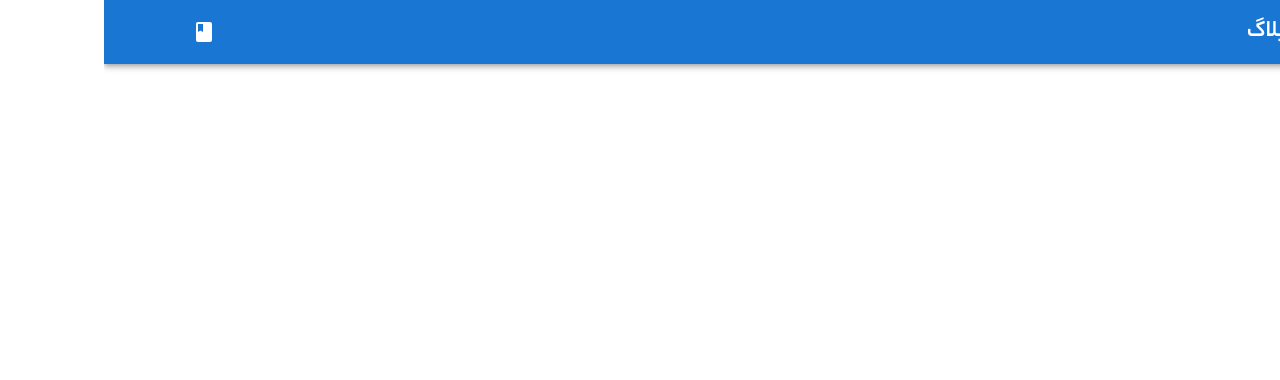
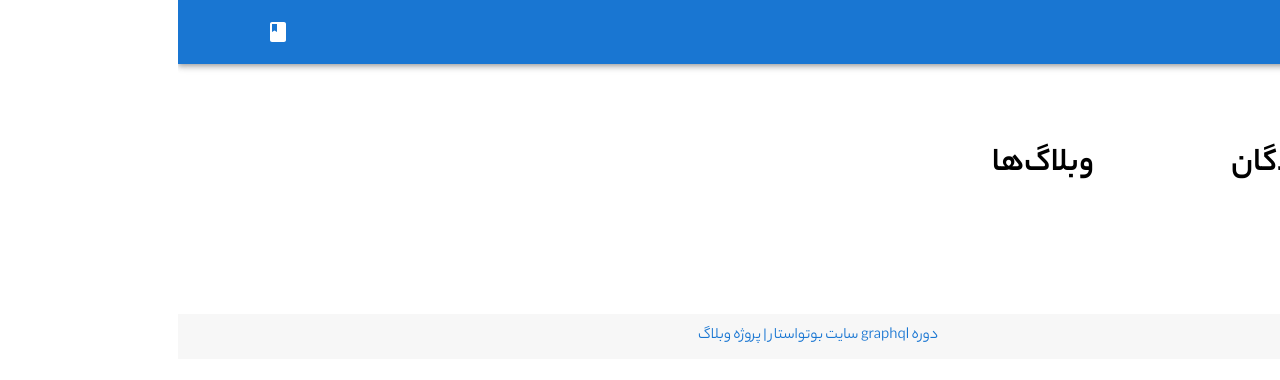
Before and after one commit to AliTaghawi/qraphql-blog-app, a React (Create React App) app: page / in a window 1280 px wide. Shown: the top 380 px of the page. Built offline with nearby package versions, Linux system fonts and the light colour scheme.

Commit message:
creating layout and wraped over the components in app.js

```diff
--- a/src/App.js
+++ b/src/App.js
@@ -1,11 +1,11 @@
-import Header from "./components/layout/Header";
+import HomePage from "./components/Home/HomePage";
+import Layout from "./components/layout";
 
 function App() {
   return (
-    <div>
-      <Header />
-
-    </div>
+    <Layout>
+      <HomePage />
+    </Layout>
   );
 }
 
--- /dev/null
+++ b/src/components/Home/HomePage.js
@@ -0,0 +1,21 @@
+import { Grid, Typography } from "@mui/material";
+import React from "react";
+
+const HomePage = () => {
+  return (
+    <Grid container mt={3} padding={3}>
+      <Grid item xs={12} md={3} mt={4}>
+        <Typography component="h2" variant="h4" mb={3} fontWeight={700}>
+          نویسندگان
+        </Typography>
+      </Grid>
+      <Grid item xs={12} md={9} mt={4}>
+        <Typography component="h2" variant="h4" mb={3} fontWeight={700}>
+          وبلاگ‌ها
+        </Typography>
+      </Grid>
+    </Grid>
+  );
+};
+
+export default HomePage;
--- /dev/null
+++ b/src/components/layout/Footer.js
@@ -0,0 +1,22 @@
+import { Typography } from "@mui/material";
+import React from "react";
+
+const Footer = () => {
+  return (
+    <footer>
+      <Typography
+        component="p"
+        variant="p"
+        bgcolor="#f7f7f7"
+        color="primary"
+        padding="10px"
+        textAlign="center"
+        mt={10}
+      >
+        دوره graphql سایت بوتواستار | پروژه وبلاگ
+      </Typography>
+    </footer>
+  );
+};
+
+export default Footer;
--- /dev/null
+++ b/src/components/layout/index.js
@@ -0,0 +1,16 @@
+import { Container } from "@mui/material";
+import React from "react";
+import Footer from "./Footer";
+import Header from "./Header";
+
+const Layout = ({ children }) => {
+  return (
+    <>
+      <Header />
+      <Container maxWidth="lg" >{children}</Container>
+      <Footer />
+    </>
+  );
+};
+
+export default Layout;
```
